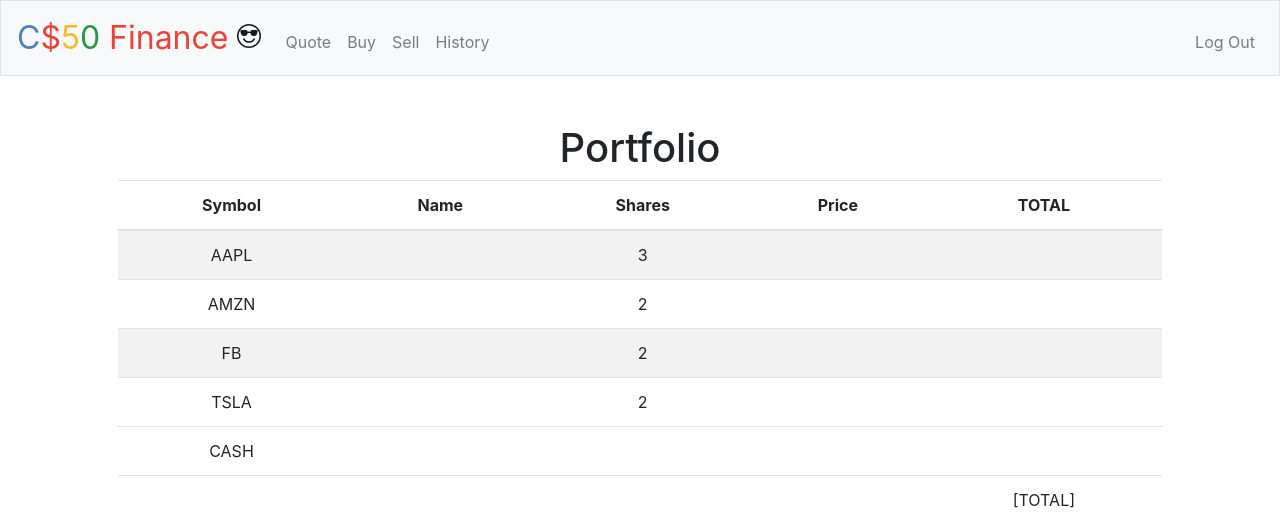
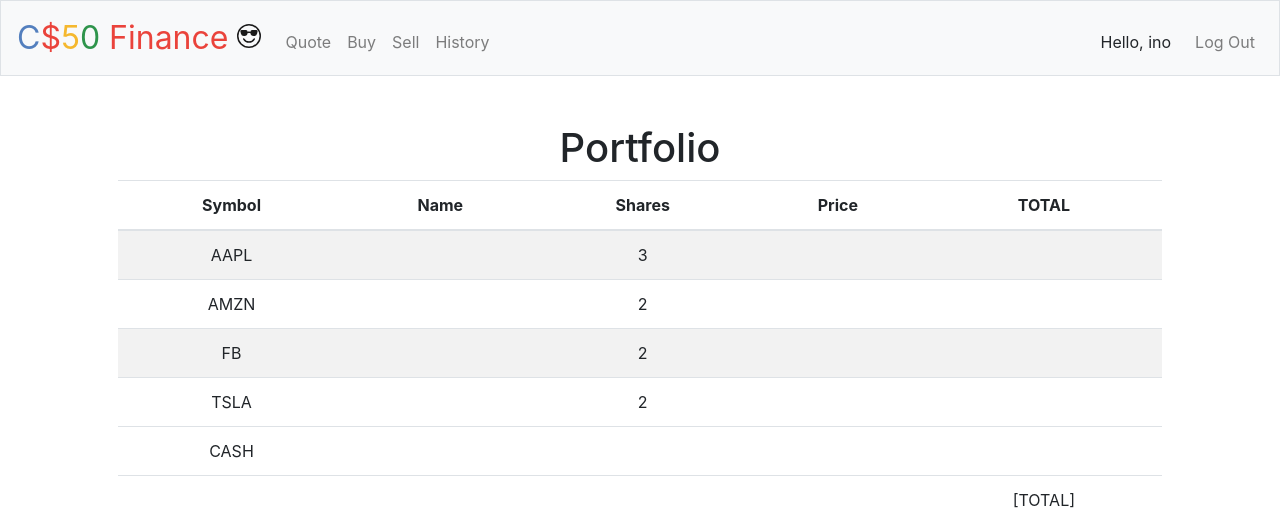
Before and after one commit to naqvi29/cs50-pset9-finance-2021, a Flask app: page / in a window 1280 px wide. Shown: the top 523 px of the page. Run offline with Flask 2, Linux system fonts and the light colour scheme; a user stored in the database is signed in; some libraries are stand-ins or nearby versions.

Commit message:
Cosmetic - added current user logged in on nav bar, at top right

```diff
--- a/application.py
+++ b/application.py
@@ -64,19 +64,21 @@
     print("============================================================================")
     print("PORTFOLIO")
     print(portfolios)
-    print("==========================================================================")
-
-    print("CASH BALANCE")
+    print("============================================================================")
 
     if spent_cash == 0:
         cash = db.execute("SELECT cash FROM users WHERE id = ?;", session["user_id"])
         cash_before = cash[0]["cash"]
+        print("==========================================================================")
+        print("CASH BALANCE")
         print(cash_before)
         print("==========================================================================")
 
     elif spent_cash == 1:
         cash = db.execute("SELECT cash_after FROM activities WHERE user_id = ? ORDER BY date_time DESC LIMIT 1;", session["user_id"])
         cash_before = cash[0]["cash_after"]
+        print("==========================================================================")
+        print("CASH BALANCE")
         print(cash_before)
         print("==========================================================================")
 
@@ -269,6 +271,8 @@
         # Remember which user has logged in
         session["user_id"] = rows[0]["id"]
 
+        session["username"] = rows[0]["username"]
+
         # Check for first time login
 
         # currentUID = session["user_id"]
--- a/static/styles.css
+++ b/static/styles.css
@@ -54,3 +54,8 @@
     height: 24px !important;
     width: 24px !important;
 }
+
+.username {
+    display: block;
+    padding: 0.5rem 1rem;
+}
--- a/templates/layout.html
+++ b/templates/layout.html
@@ -46,6 +46,7 @@
                         <li class="nav-item"><a class="nav-link" href="/history">History</a></li>
                     </ul>
                     <ul class="navbar-nav ml-auto mt-2">
+                        <li class="nav-item"><span class="username">Hello, {{ session["username"] }}</span></li>
                         <li class="nav-item"><a class="nav-link" href="/logout">Log Out</a></li>
                     </ul>
                 {% else %}
```
Also changed, not shown: finance.db.
